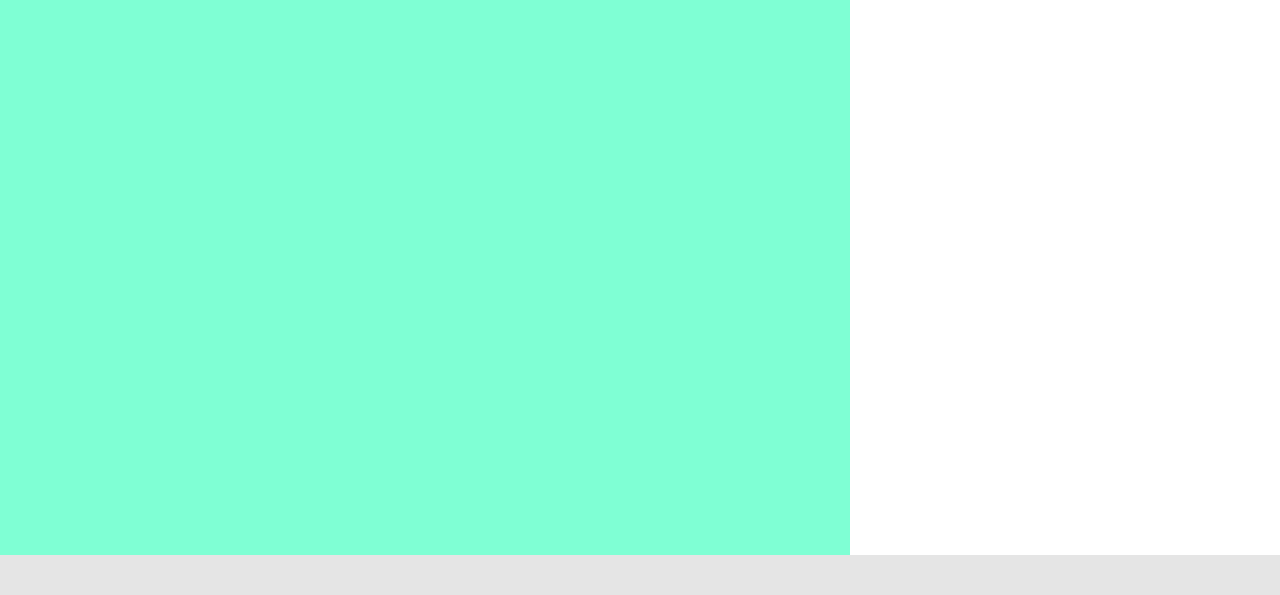
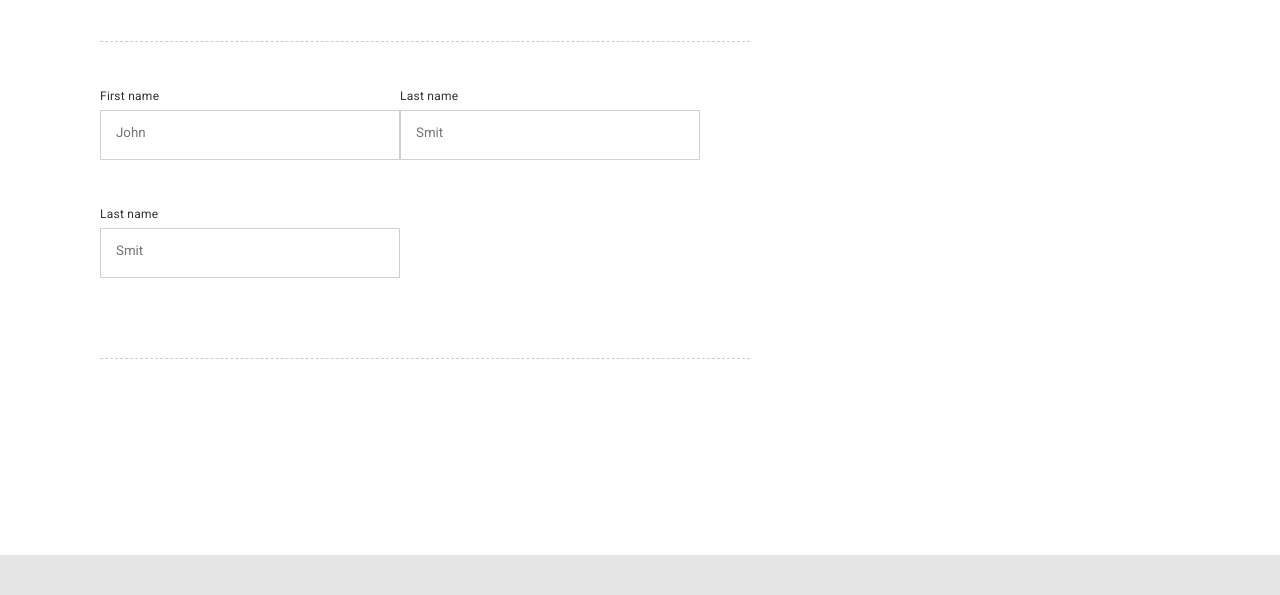
Before and after one commit to Qkston/qkston.github.io, a plain HTML site: page makets/Registration flow/index.html in a window 1280 px wide. Shown: the part 335-930 px from the top of the page. Drawn offline with Linux system fonts and the light colour scheme.

Commit message:
Started working with form

```diff
--- a/makets/Registration flow/index.html
+++ b/makets/Registration flow/index.html
@@ -29,6 +29,22 @@
 						Please read them carefully. We are GDRP compliiant
 					</p>
 				</div>
+				<form action="#" class="main-form" method="post">
+					<label for="first-name" class="main-form-label">
+						First name
+						<input type="text" name="first-name" placeholder="John" class="main-form-input" />
+					</label>
+
+					<label for="last-name" class="main-form-label">
+						Last name
+						<input type="text" name="last-name" placeholder="Smit" class="main-form-input" />
+					</label>
+
+					<label for="last-name" class="main-form-label">
+						Last name
+						<input type="text" name="last-name" placeholder="Smit" class="main-form-input" />
+					</label>
+				</form>
 			</main>
 			<aside class="image"></aside>
 		</div>
--- a/makets/Registration flow/styles/style.scss
+++ b/makets/Registration flow/styles/style.scss
@@ -5,6 +5,8 @@ $blue: #4743e0;
 $body-bg: #e5e5e5;
 $form-header: #42505c;
 $form-terms: #404040;
+$form-text: #333333;
+$form-input-border: #d1d1d1;
 
 * {
 	font-family: "Roboto", sans-serif;
@@ -27,7 +29,6 @@ body {
 		width: 850px;
 		height: 100%;
 		box-sizing: border-box;
-		background: aquamarine;
 
 		&-already-member {
 			display: flex;
@@ -46,6 +47,7 @@ body {
 
 		&-form-title {
 			display: flex;
+			margin-bottom: 50px;
 
 			&-title {
 				width: 280px;
@@ -71,5 +73,41 @@ body {
 				}
 			}
 		}
+
+		&-form {
+			display: flex;
+			flex-wrap: wrap;
+			width: 650px;
+			padding: 40px 0;
+			border-top: 1px dashed rgba($color: $dark, $alpha: 0.2);
+			border-bottom: 1px dashed rgba($color: $dark, $alpha: 0.2);
+
+			&-label {
+				display: block;
+				margin-bottom: 15px;
+				color: $form-text;
+				font-weight: normal;
+				font-size: 12px;
+				line-height: 28px;
+				letter-spacing: 0.25px;
+			}
+
+			&-input {
+				display: block;
+				width: 300px;
+				height: 50px;
+				margin-bottom: 25px;
+				padding: 15px 0 20px 15px;
+				border: 1px solid $form-input-border;
+				box-sizing: border-box;
+
+				&:focus {
+					outline: none;
+				}
+			}
+			&:nth-child(odd) &-input {
+				margin-right: 45px;
+			}
+		}
 	}
 }
```
Also changed, not shown: makets/Registration flow/styles/style.css, 1 other file.
